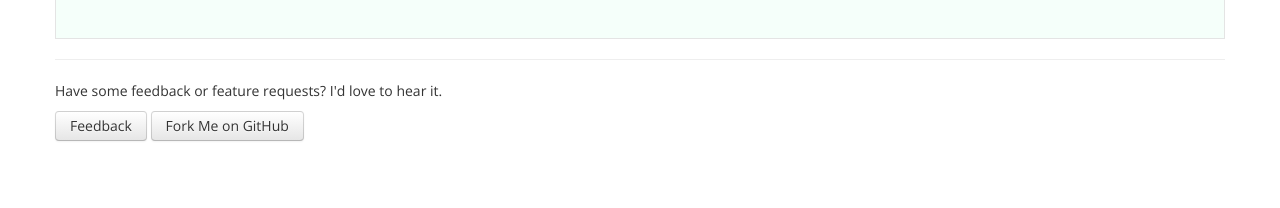
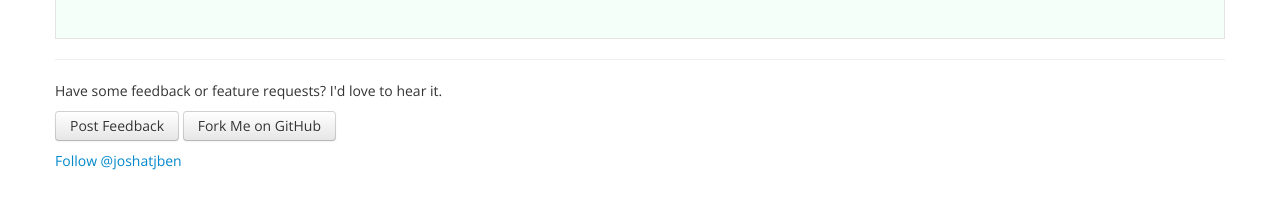
Before and after one commit to joshbtn/excelFormulaUtilitiesJS, a plain HTML site: page index.html in a window 1280 px wide. Shown: the part 194-402 px from the top of the page. Drawn offline with nearby package versions, Linux system fonts and the light colour scheme; a script that the page names is missing.

Commit message:
added twitter follow button

```diff
--- a/index.html
+++ b/index.html
@@ -79,9 +79,11 @@
 		        <hr />
 		        <p>Have some feedback or feature requests?  I'd love to hear it.</p>
 		        <p>
-		            <a href="https://github.com/joshatjben/excelFormulaUtilitiesJS/issues?sort=comments&direction=desc&state=open" class="btn">Feedback</a>
+		            <a href="https://github.com/joshatjben/excelFormulaUtilitiesJS/issues?sort=comments&direction=desc&state=open" class="btn">Post Feedback</a>
 		            <a href="http://github.com/joshatjben/excelFormulaUtilitiesJS" class="external_link btn">Fork Me on GitHub</a>
 		        </p>
+                <p><a href="https://twitter.com/joshatjben" class="twitter-follow-button" data-show-count="false" data-lang="en">Follow @joshatjben</a>
+                    <script>!function(d,s,id){var js,fjs=d.getElementsByTagName(s)[0];if(!d.getElementById(id)){js=d.createElement(s);js.id=id;js.src="//platform.twitter.com/widgets.js";fjs.parentNode.insertBefore(js,fjs);}}(document,"script","twitter-wjs");</script></p>
 		    </div>
 		</div>
 
```
